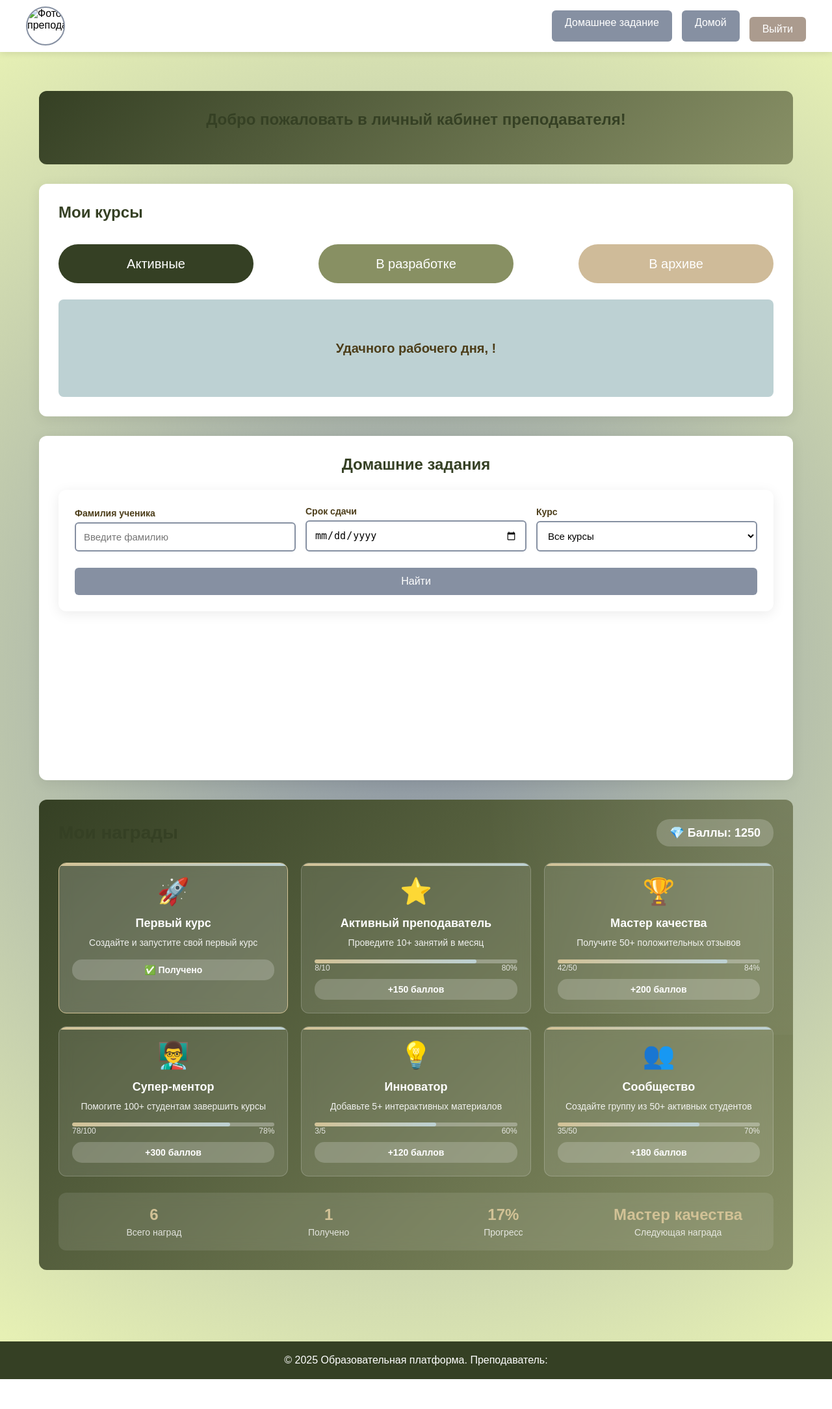
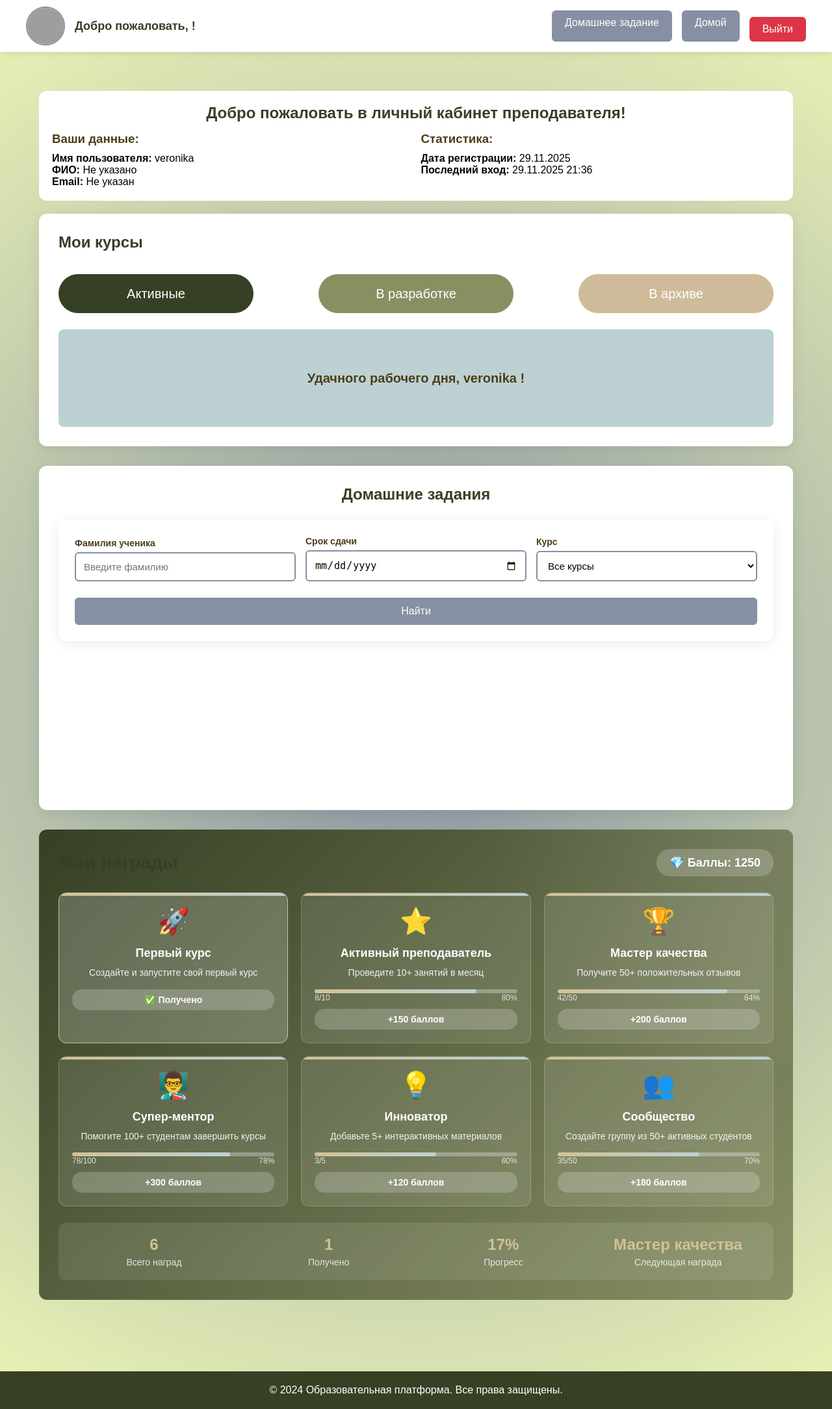
Before and after one commit to tatytapok/Web_project_Hktn, a Django app: page /accounts/dashboard/ in a window 1280 px wide. Shown: the whole page at 65% size. Before the commit the page ends 2123 px from the top, so only its background shows below. Run offline with Django 5.2, Linux system fonts and the light colour scheme; a user stored in the database is signed in; data comes from the database, SQL or seed files in the repository; both versions use the stored data as it was after the commit; some libraries are stand-ins or nearby versions; grey boxes are pictures that could not be loaded.

Commit message:
Wroking login and main html

```diff
--- a/backend/mysite/accounts/urls.py
+++ b/backend/mysite/accounts/urls.py
@@ -8,4 +8,4 @@
     path('login/', views.user_login, name='login'),
     path('logout/', LogoutView.as_view(next_page='/accounts/login/'), name='logout'),
     path('dashboard/', views.teacher_dashboard, name='teacher_dashboard'),
-]+ staticfiles_urlpatterns()
+] + staticfiles_urlpatterns()
--- a/frontend/templates/accounts/teacher_dashboard.html
+++ b/frontend/templates/accounts/teacher_dashboard.html
@@ -3,7 +3,9 @@
 <head>
     <meta charset="UTF-8">
     <meta name="viewport" content="width=device-width, initial-scale=1.0">
-    <title>Панель преподавателя - {{ user.last_name }} {{ user.first_name }}</title>
+    <title>Панель преподавателя - Образовательная платформа</title>
+
+    <!-- Загрузка статических файлов Django -->
     {% load static %}
     <link rel="stylesheet" href="{% static 'css/main.css' %}">
 </head>
@@ -12,22 +14,23 @@
         <nav class="navbar">
             <div class="profile-section">
                 <div class="profile-pic-container">
-                    <img src="https://via.placeholder.com/150" alt="Фото преподавателя" class="profile-pic" id="profilePic">
+                    <img src="{% static 'images/default-avatar.png' %}" alt="Фото преподавателя" class="profile-pic" id="profilePic">
                     <input type="file" id="profilePicInput" class="profile-pic-input" accept="image/*">
                 </div>
                 <div class="profile-name" id="profileName">
-                    {{ user.last_name }} {{ user.first_name }}
-                    {% if user.teacherprofile.patronymic %}{{ user.teacherprofile.patronymic }}{% endif %}
+                    Добро пожаловать, {{ user.first_name }} {{ user.last_name }}!
                 </div>
             </div>
 
             <div class="nav-buttons" id="navButtons">
                 <a href="#homeworks" class="nav-btn">Домашнее задание</a>
                 <a href="#home" class="nav-btn">Домой</a>
-                <!-- Кнопка выхода -->
+                <!-- Форма выхода -->
                 <form method="post" action="{% url 'logout' %}" style="display: inline;">
                     {% csrf_token %}
-                    <button type="submit" class="nav-btn" style="background: var(--beige-dark);">Выйти</button>
+                    <button type="submit" class="nav-btn" style="background: #dc3545; border: none; color: white; cursor: pointer;">
+                        Выйти
+                    </button>
                 </form>
             </div>
 
@@ -40,12 +43,39 @@
     </header>
 
     <main>
-        <!-- Приветственная секция -->
-        <section class="welcome-section" style="background: linear-gradient(135deg, var(--olive-dark) 0%, var(--muted-green) 100%); color: white; padding: 30px; border-radius: 12px; margin-bottom: 30px; text-align: center;">
-            <h2>Добро пожаловать в личный кабинет преподавателя!</h2>
-            <p style="margin-top: 10px; opacity: 0.9;">{{ user.last_name }} {{ user.first_name }}{% if user.teacherprofile.patronymic %} {{ user.teacherprofile.patronymic }}{% endif %}</p>
+        <!-- Секция приветствия и информации о пользователе -->
+        <section class="profile-info" style="background: var(--form-bg); padding: 20px; border-radius: 12px; margin: 20px auto; max-width: 1200px;">
+            <h2 class="welcome" style="color: var(--olive-dark); margin-bottom: 15px;">
+                Добро пожаловать в личный кабинет преподавателя!
+            </h2>
+            <div style="display: grid; grid-template-columns: repeat(auto-fit, minmax(250px, 1fr)); gap: 15px;">
+                <div>
+                    <h3 style="color: var(--brown-dark); margin-bottom: 10px;">Ваши данные:</h3>
+                    <p><strong>Имя пользователя:</strong> {{ user.username }}</p>
+                    <p><strong>ФИО:</strong>
+                        {% if user.first_name or user.last_name %}
+                            {{ user.first_name }} {{ user.last_name }}
+                        {% else %}
+                            Не указано
+                        {% endif %}
+                    </p>
+                    <p><strong>Email:</strong>
+                        {% if user.email %}
+                            {{ user.email }}
+                        {% else %}
+                            Не указан
+                        {% endif %}
+                    </p>
+                </div>
+                <div>
+                    <h3 style="color: var(--brown-dark); margin-bottom: 10px;">Статистика:</h3>
+                    <p><strong>Дата регистрации:</strong> {{ user.date_joined|date:"d.m.Y" }}</p>
+                    <p><strong>Последний вход:</strong> {{ user.last_login|date:"d.m.Y H:i" }}</p>
+                </div>
+            </div>
         </section>
 
+        <!-- Секция курсов -->
         <section id="home" class="section">
             <h2 class="my-course">Мои курсы</h2>
             <div class="course-buttons">
@@ -55,29 +85,44 @@
             </div>
 
             <section class="course-panel" id="coursePanel">
-                <div id="panelMessage">Удачного рабочего дня, <span id="userName">{{ user.first_name }}</span>!</div>
+                <div id="panelMessage">
+                    Удачного рабочего дня,
+                    <span id="userName">
+                        {% if user.first_name %}
+                            {{ user.first_name }}
+                        {% else %}
+                            {{ user.username }}
+                        {% endif %}
+                    </span>!
+                </div>
 
                 <!-- Стрелки навигации -->
                 <button class="nav-arrow left" id="prevArrow">‹</button>
                 <button class="nav-arrow right" id="nextArrow">›</button>
 
                 <div class="courses-container" id="coursesContainer">
-                    <!-- Блоки курсов будут добавляться динамически -->
-                    {% for course in courses %}
+                    <!-- Пример курсов - в реальном приложении здесь будет цикл Django -->
                     <div class="course-card">
-                        <div class="course-header">{{ course.title }}</div>
+                        <div class="course-header">Введение в программирование</div>
                         <div class="course-details">
-                            <div class="course-detail">Студентов: {{ course.student_count }}</div>
-                            <div class="course-detail">Заданий: {{ course.assignment_count }}</div>
-                            <div class="course-detail">Статус: {{ course.get_status_display }}</div>
+                            <div class="course-detail">📅 Начало: 01.09.2024</div>
+                            <div class="course-detail">👥 Студентов: 25</div>
+                            <div class="course-detail">📝 Заданий: 8</div>
                         </div>
-                        <div class="course-notifications">{{ course.pending_submissions }}</div>
+                        <div class="course-notifications">3</div>
                     </div>
-                    {% empty %}
-                    <div class="no-courses" style="text-align: center; padding: 40px; color: var(--brown-dark);">
-                        У вас пока нет курсов. <a href="{% url 'create_course' %}" style="color: var(--olive-dark);">Создать первый курс</a>
+
+                    <div class="course-card">
+                        <div class="course-header">Веб-разработка</div>
+                        <div class="course-details">
+                            <div class="course-detail">📅 Начало: 15.09.2024</div>
+                            <div class="course-detail">👥 Студентов: 18</div>
+                            <div class="course-detail">📝 Заданий: 5</div>
+                        </div>
+                        <div class="course-notifications">1</div>
                     </div>
-                    {% endfor %}
+
+                    <!-- Можно добавить больше курсов -->
                 </div>
             </section>
         </section>
@@ -101,9 +146,8 @@
                     <label for="search-course">Курс</label>
                     <select id="search-course">
                         <option value="">Все курсы</option>
-                        {% for course in courses %}
-                        <option value="{{ course.id }}">{{ course.title }}</option>
-                        {% endfor %}
+                        <option value="programming">Введение в программирование</option>
+                        <option value="web">Веб-разработка</option>
                     </select>
                 </div>
 
@@ -112,7 +156,7 @@
 
             <section id="results-section">
                 <div id="results-table" class="hidden">
-                    <!-- Таблица будет рендериться здесь -->
+                    <!-- Заголовок таблицы -->
                     <div class="homework-row homework-row-header">
                         <div>Студент</div>
                         <div>Курс</div>
@@ -122,13 +166,37 @@
                         <div>Оценка</div>
                         <div>Действия</div>
                     </div>
-                    <!-- Строки с заданиями будут добавляться динамически -->
+
+                    <!-- Пример строк с заданиями -->
+                    <div class="homework-row">
+                        <div>Иванов А.</div>
+                        <div>Введение в программирование</div>
+                        <div>Лабораторная 1</div>
+                        <div>15.12.2024</div>
+                        <div>⚠️ На проверке</div>
+                        <div>-</div>
+                        <div>
+                            <button class="comment-btn" title="Добавить комментарий">💬</button>
+                        </div>
+                    </div>
+
+                    <div class="homework-row">
+                        <div>Петрова М.</div>
+                        <div>Веб-разработка</div>
+                        <div>Проект "Сайт"</div>
+                        <div>20.12.2024</div>
+                        <div>✅ Проверено</div>
+                        <div>95/100</div>
+                        <div>
+                            <button class="comment-btn" title="Посмотреть комментарии">💬</button>
+                        </div>
+                    </div>
                 </div>
             </section>
         </section>
 
         <!-- Модальное окно для комментариев -->
-        <div id="comment-modal" class="modal">
+        <div id="comment-modal" class="modal hidden">
             <div class="modal-content">
                 <button class="modal-close">&times;</button>
                 <h3>Комментарий к работе</h3>
@@ -145,52 +213,57 @@
             <div class="rewards-header">
                 <h2 class="rewards-title">Мои награды</h2>
                 <div class="rewards-score">
-                    💎 Баллы: <span id="totalScore">0</span>
+                    💎 Баллы: <span id="totalScore">125</span>
                 </div>
             </div>
 
             <div class="rewards-grid" id="rewardsGrid">
-                <!-- Награды будут добавляться динамически -->
-                <div class="reward-card">
+                <div class="reward-card achieved">
                     <div class="reward-icon">🏆</div>
                     <div class="reward-name">Первый курс</div>
-                    <div class="reward-description">Создайте ваш первый обучающий курс</div>
+                    <div class="reward-description">Создайте и запустите свой первый курс</div>
                     <div class="reward-value">+50 баллов</div>
                 </div>
 
-                <div class="reward-card">
+                <div class="reward-card achieved">
                     <div class="reward-icon">⭐</div>
                     <div class="reward-name">Активный преподаватель</div>
-                    <div class="reward-description">Проверьте 50 домашних заданий</div>
+                    <div class="reward-description">Проверьте 10 домашних заданий</div>
+                    <div class="reward-value">+30 баллов</div>
+                </div>
+
+                <div class="reward-card">
+                    <div class="reward-icon">🚀</div>
+                    <div class="reward-name">Эксперт</div>
+                    <div class="reward-description">Получите 5 положительных отзывов</div>
                     <div class="reward-progress">
                         <div class="progress-bar">
-                            <div class="progress-fill" style="width: 30%"></div>
-                        </div>
-                        <div class="reward-stats">
-                            <span>15/50</span>
-                            <span>30%</span>
+                            <div class="progress-fill" style="width: 60%"></div>
                         </div>
                     </div>
-                    <div class="reward-value">+100 баллов</div>
+                    <div class="reward-stats">
+                        <span>3/5</span>
+                        <span>+75 баллов</span>
+                    </div>
                 </div>
             </div>
 
             <div class="rewards-summary">
                 <div class="summary-grid">
                     <div class="summary-item">
-                        <div class="summary-value" id="totalRewards">2</div>
+                        <div class="summary-value" id="totalRewards">8</div>
                         <div class="summary-label">Всего наград</div>
                     </div>
                     <div class="summary-item">
-                        <div class="summary-value" id="achievedRewards">1</div>
+                        <div class="summary-value" id="achievedRewards">2</div>
                         <div class="summary-label">Получено</div>
                     </div>
                     <div class="summary-item">
-                        <div class="summary-value" id="completionRate">50%</div>
+                        <div class="summary-value" id="completionRate">25%</div>
                         <div class="summary-label">Прогресс</div>
                     </div>
                     <div class="summary-item">
-                        <div class="summary-value" id="nextReward">Активный преподаватель</div>
+                        <div class="summary-value" id="nextReward">Эксперт</div>
                         <div class="summary-label">Следующая награда</div>
                     </div>
                 </div>
@@ -199,55 +272,12 @@
     </main>
 
     <footer>
-        <p>© 2025 Образовательная платформа. Преподаватель: {{ user.last_name }} {{ user.first_name }}</p>
+        <p>© 2024 Образовательная платформа. Все права защищены.</p>
     </footer>
 
-    <!-- Django CSRF токен для AJAX запросов -->
-    <script>
-        const CSRF_TOKEN = '{{ csrf_token }}';
-        const USER_DATA = {
-            id: {{ user.id }},
-            firstName: '{{ user.first_name }}',
-            lastName: '{{ user.last_name }}',
-            email: '{{ user.email }}'
-        };
-    </script>
-
+    <!-- JavaScript -->
     <script src="{% static 'js/main.js' %}"></script>
 
-    <style>
-        /* Дополнительные стили для объединенного шаблона */
-        .welcome-section {
-            margin: 20px auto;
-            max-width: 1200px;
-        }
 
-        .no-courses {
-            background: var(--light-cream);
-            border-radius: 8px;
-            margin: 20px 0;
-        }
-
-        .no-courses a {
-            font-weight: bold;
-            text-decoration: none;
-        }
-
-        .no-courses a:hover {
-            text-decoration: underline;
-        }
-
-        /* Стили для кнопки выхода в мобильной версии */
-        @media (max-width: 768px) {
-            .nav-buttons form {
-                width: 100%;
-            }
-
-            .nav-buttons form .nav-btn {
-                width: 100%;
-                text-align: center;
-            }
-        }
-    </style>
 </body>
 </html>
```
Also changed, not shown: backend/mysite/mysite/settings.py (+13 -48 lines), frontend/templates/accounts/login.html (+39 -2 lines), backend/mysite/db.sqlite3.
